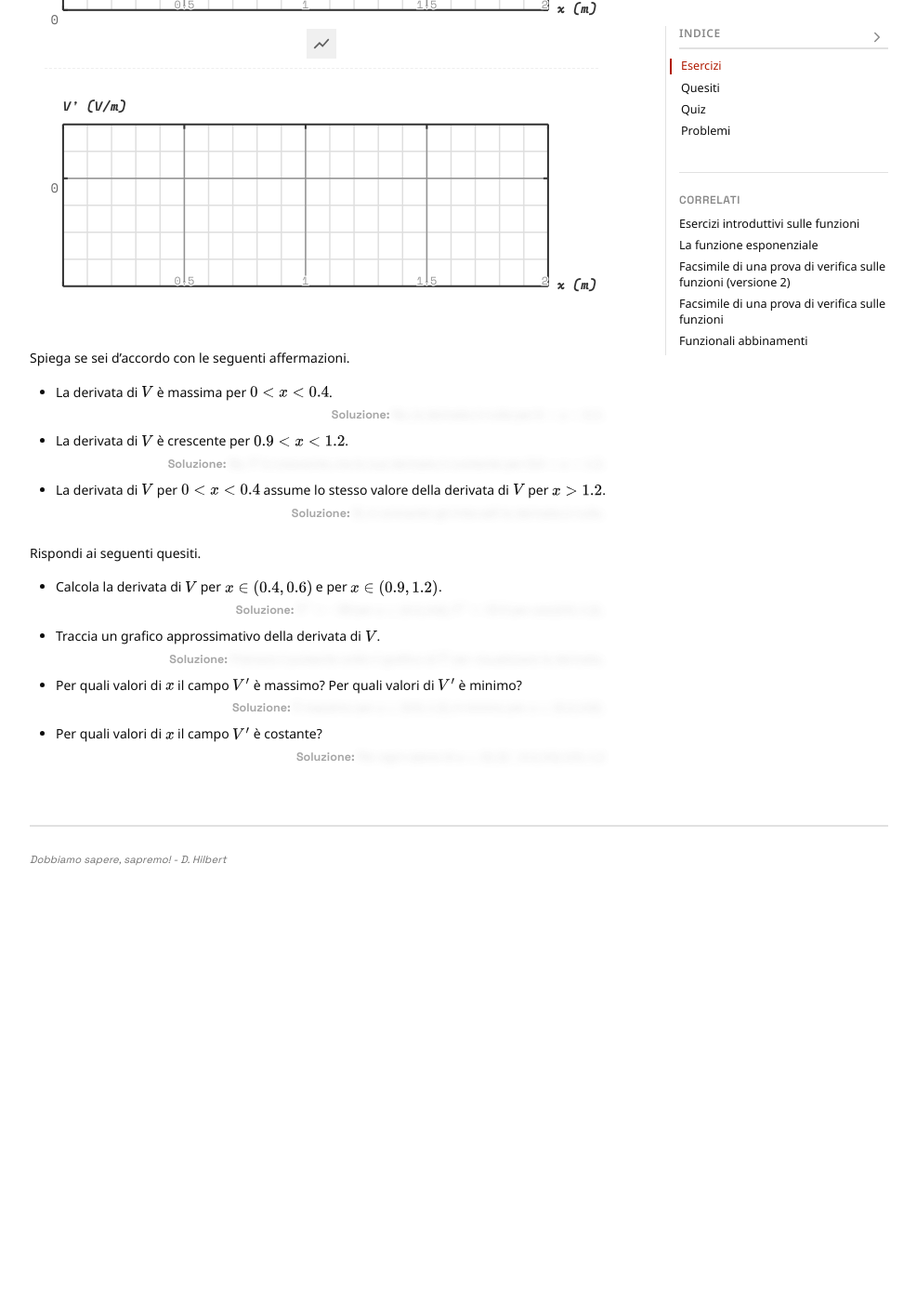
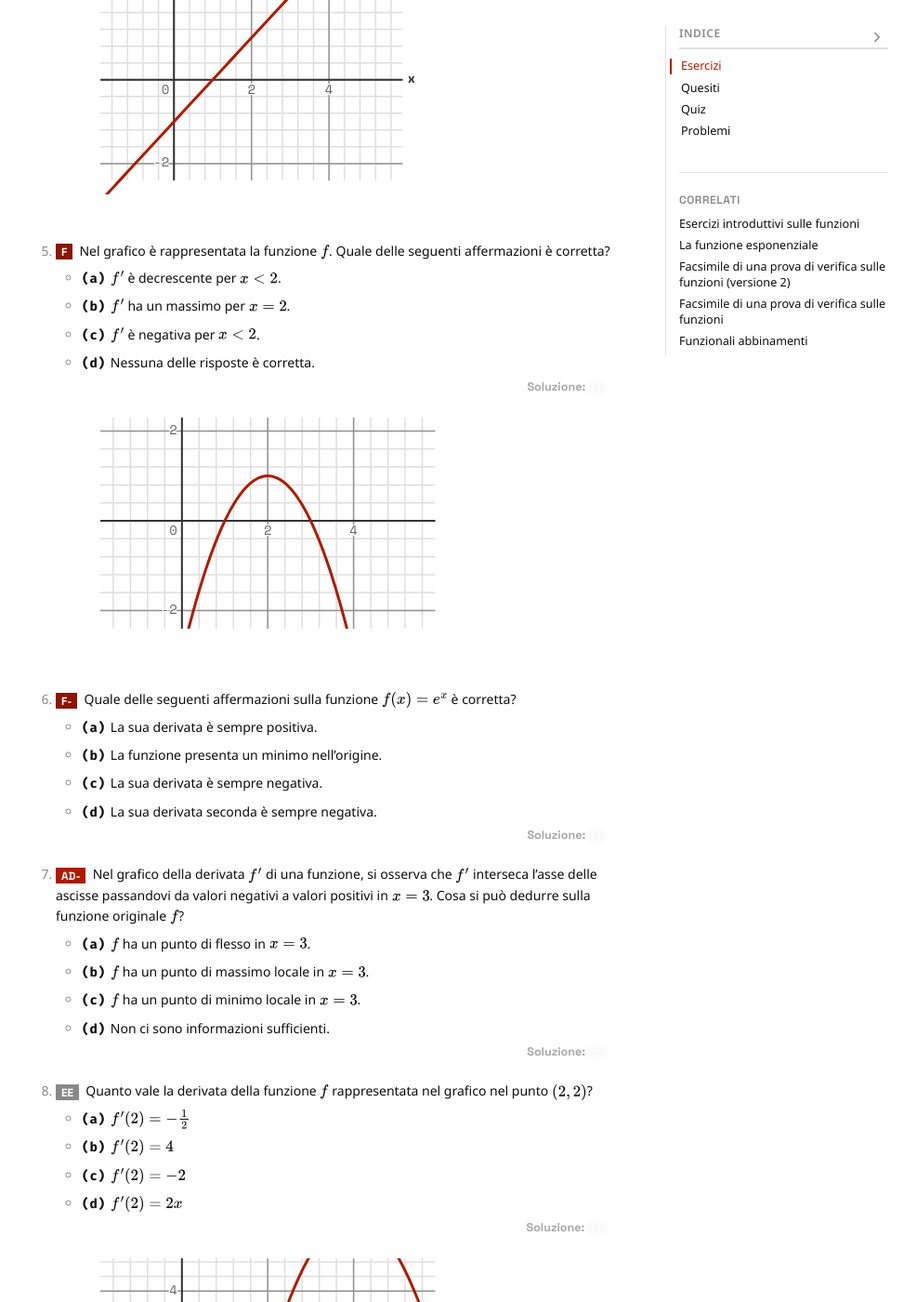
Before and after one commit to Bradwave/matephis, a Jekyll site: the page built from _notes/Public/esercizi-derivata.md, in a window 1280 px wide and 1400 px high, scrolled down 6128 px. Shown: the whole window at 93% size, without its empty margins (146-1133 px from the left). Built offline with Jekyll 4.4.1, drawn with Linux system fonts in a browser that asks for light colours; before the commit the page ends 7102 px from its top, so only the background shows below that; some of the changed text lies outside the part shown.

Commit message:
More derivatives!!

````diff
--- a/_notes/Public/esercizi-derivata.md
+++ b/_notes/Public/esercizi-derivata.md
@@ -87,14 +87,14 @@
   "marginBottom": 5,
   "aspectRatio": "2:1",
   "xlim": [-3.4,3.4],
-  "ylim": [-0.4,1.4],
+  "ylim": [-1.4,1.4],
   "derivativeToggle": true,
   "data": [
     { "fn": "e^(-x^2)" }
   ]
 }
 ```
-2. Calcola la derivata delle seguenti funzioni.
+2. **[EE]** Calcola la derivata delle seguenti funzioni.
 	1. $f(x) = x^2 + 3$ [sol: $f^\prime(x) = 2x$]
 	2. $f(x) = x - \sin x$ [sol: $f^\prime(x) = 1 - \cos x$]
 	3. $f(x) = 3x^3 - 2x + 1$ [sol: $f^\prime(x) = 9x^2 - 2$]
@@ -123,7 +123,12 @@
 	  [sol: $f^{\prime\prime} = 1$]
 	- Cosa si può affermare in merito alla concavità della funzione $f$?
 	  [sol: Essendo la derivata seconda positiva e costante, la concavità di $f$ è sempre rivolta verso l'alto (è "felice").]
-4. **[EE/F]** Calcola la derivata delle seguenti funzioni.
+4. **[EE/F]** Ripeti gli step descritti nell'esercizio precedente per le seguenti funzioni.
+	1. $f(x) = x^2 - 4x$ [sol: $f^\prime(x) = 2x - 4$; minimo $(2, -4)$; concavità rivolta verso l'alto.]
+	2. $f(x) = -2x^2 - 1$ [sol: $f^\prime(x) = -4x$; massimo (0, -1)$; concavità rivolta verso il basso.]
+	3. $f(x) = x^3 - 2$ [sol: $f^\prime(x) = 3x^2$; non ha max o min; concavità negativa per $x < 0$, positiva per $x > 0$.]
+	4. $f(x) = \dfrac{1}{3}x^3 - x$ [sol: $f^\prime(x) = x^2 - 1$; max $(-1, 2/3)$, min $(1,-2/3)$; concavità negativa per per $x < 0$, positiva per $x > 0$.]
+5. **[EE/F]** Calcola la derivata delle seguenti funzioni.
 	1. $f(x) = x \cdot \sin x$ [sol: $f^\prime(x) = \sin x + x \cdot \cos x$]
 	2. $f(x) = x^2 \cdot e^x$ [sol: $f^\prime(x) = 2x \cdot e^x + x^2 \cdot e^x = e^x(2x + x^2)$]
 	3. $f(x) = \ln(x) \cdot (2x^3)$ [sol: $f^\prime(x) = 2x^2 + \ln(x) \cdot (6x^2) = 2x^2(1 + 3\ln x)$]
@@ -134,9 +139,22 @@
 	8. $f(x) = e^x - 2x \cdot e^x$ [sol: $f^\prime(x) = e^x - 2 \cdot e^x - 2x \cdot e^x = -e^x (1 + 2x)$]
 	9. $f(x) = 2x^2 - 3x + x \cdot \ln(x)$ [sol: $f^\prime(x) = 4x - 3 + \ln x + 1 = \ln x + 4x - 2$]
 	10. $f(x) = \sin x - x \cos x$ [sol: $f^\prime(x) = \cos x - \cos x + x \cdot \sin x = x \cdot \sin x$]
+6. **[PD-]** Per ciascuna delle seguenti descrizioni, stabilisci se la derivata prima e la derivata seconda sono positive, negative o nulle.
+	- La funzione decresce e la sua pendenza diventa sempre meno ripida.
+	  [sol: $f^\prime < 0$, $f^{\prime\prime} > 0]
+	- La funzione cresce e la sua pendenza diventa sempre più ripida.
+	  [sol: $f^\prime > 0$, $f^{\prime\prime} > 0$]
+	- La funzione decresce e la sua pendenza diventa sempre più ripida.
+	  [sol: $f^\prime < 0$, $f^{\prime\prime} < 0$]
+	- La funzione cresce in modo costante.
+	  [sol: $f^\prime > 0$, $f^{\prime\prime} = 0]
+	- La funzione è costante.
+	  [sol: $f^\prime = 0$, $f^{\prime\prime} = 0]
 
 ## Quesiti
 
+1. **[EE]** Come si definisce la retta tangente a una funzione in un punto?
+2. **[EE]** Come si definisce la derivata di una funzione in un punto.
 
 ## Quiz
 
@@ -170,26 +188,28 @@
 	- **(b)** $f^\prime(x) = -3x^2 + 14x - 14$
 	- **(c)** $f^\prime(x) = 3x^3 + 14x^2 - 14$
 	- **(d)** $f^\prime(x) = -3\sin(x) - 14$
+[sol: (c)]
 ```matephis
 {
   "aspectRatio": "3:2",
   "xlim": [-1.9,5.9],
-  "ylim": [-2.4,2.4],
+  "ylim": [-2.4,2.3],
   "data": [
     { "fn": "(x-1)*(x-2)*(x-4)" }
   ]
 }
 ```
 4. **[AD-]** Nel grafico è rappresentata la derivata seconda della funzione $f$. Quale delle seguenti affermazioni **non** è corretta.
-	   - **(a)** $f^\prime$ è decrescente per $x < 1$, crescente per $x > 1$.
-	   - **(b)** $f$ presenta un punto di flesso per $x = 1$.
-	   - **(c)** $f$ ha pendenza nulla per $x = 1$.
-	   - **(d)** $f$ ha concavità rivolta verso il basso per $x < 1$.
+	- **(a)** $f^\prime$ è decrescente per $x < 1$, crescente per $x > 1$.
+	- **(b)** $f$ presenta un punto di flesso per $x = 1$.
+	- **(c)** $f$ ha pendenza nulla per $x = 1$.
+	- **(d)** $f$ ha concavità rivolta verso il basso per $x < 1$.
+[sol: (c)]
 ```matephis
 {
   "aspectRatio": "3:2",
   "xlim": [-1.9,5.9],
-  "ylim": [-2.4,2.4],
+  "ylim": [-2.4,2.3],
   "axisLabels": ["x","f''"],
   "padding": "auto",
   "data": [
@@ -197,7 +217,54 @@
   ]
 }
 ```
-[sol: ]
+5. **[F]** Nel grafico è rappresentata la funzione $f$. Quale delle seguenti affermazioni è corretta?
+	- **(a)** $f^\prime$ è decrescente per $x < 2$.
+	- **(b)** $f^\prime$ ha un massimo per $x = 2$.
+	- **(c)** $f^\prime$ è negativa per $x < 2$.
+	- **(d)** Nessuna delle risposte è corretta.
+[sol: (a)]
+```matephis
+{
+  "aspectRatio": "3:2",
+  "xlim": [-1.9,5.9],
+  "ylim": [-2.4,2.3],
+  "data": [
+    { "fn": "-1*(x-2)^2+1" }
+  ]
+}
+```
+6. **[F-]** Quale delle seguenti affermazioni sulla funzione $f(x) = e^{x}$ è corretta?
+	- **(a)** La sua derivata è sempre positiva.
+	- **(b)** La funzione presenta un minimo nell'origine.
+	- **(c)** La sua derivata è sempre negativa.
+	- **(d)** La sua derivata seconda è sempre negativa.
+[sol: (a)]
+7. **[AD-]** Nel grafico della derivata $f^\prime$ di una funzione, si osserva che $f^\prime$ interseca l'asse delle ascisse passandovi da valori negativi a valori positivi in $x = 3$. Cosa si può dedurre sulla funzione originale $f$?
+	- **(a)** $f$ ha un punto di flesso in $x = 3$.
+	- **(b)** $f$ ha un punto di massimo locale in $x = 3$.
+	- **(c)** $f$ ha un punto di minimo locale in $x = 3$.
+	- **(d)** Non ci sono informazioni sufficienti.
+[sol: (c)]
+8. **[EE]** Quanto vale la derivata della funzione $f$ rappresentata nel grafico nel punto $(2, 2)$?
+	- **(a)** $f^\prime(2) = -\frac 1 2$
+	- **(b)** $f^\prime(2) = 4$
+	- **(c)** $f^\prime(2) = -2$
+	- **(d)** $f^\prime(2) = 2x$
+[sol: (b)]
+```matephis
+{
+  "aspectRatio": "3:2",
+  "xlim": [-1.9,5.9],
+  "ylim": [-0.9,4.9],
+  "interactive": true,
+  "pointSelection": true,
+  "slopeSelection": true,
+  "data": [
+    { "fn": "-1*(x - 4)^2 + 6" },
+    { "points": [[2, 2]], "fillColor": "red1", "radius": 3, "strokeColor": "#fff", "strokeWidth": 2 }
+  ]
+}
+```
 
 ## Problemi
 
````
